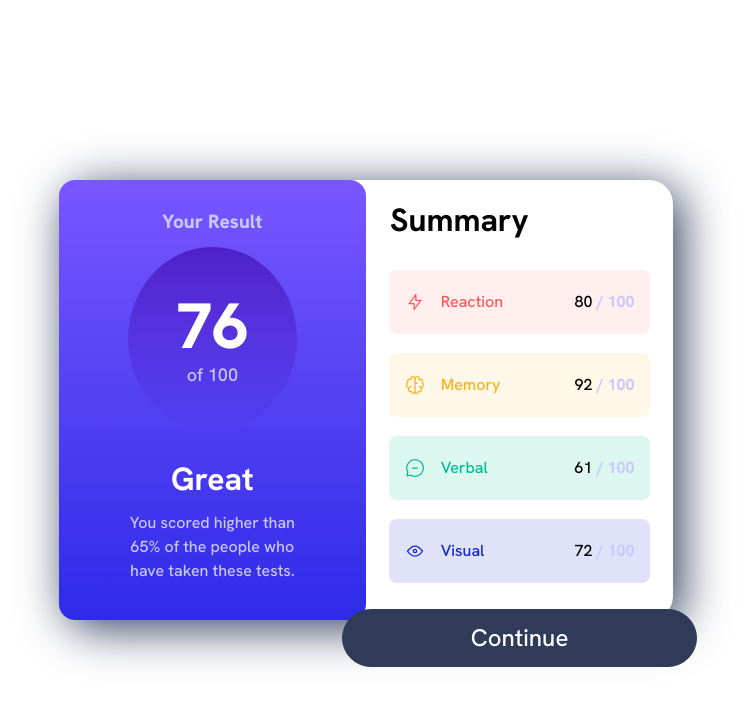
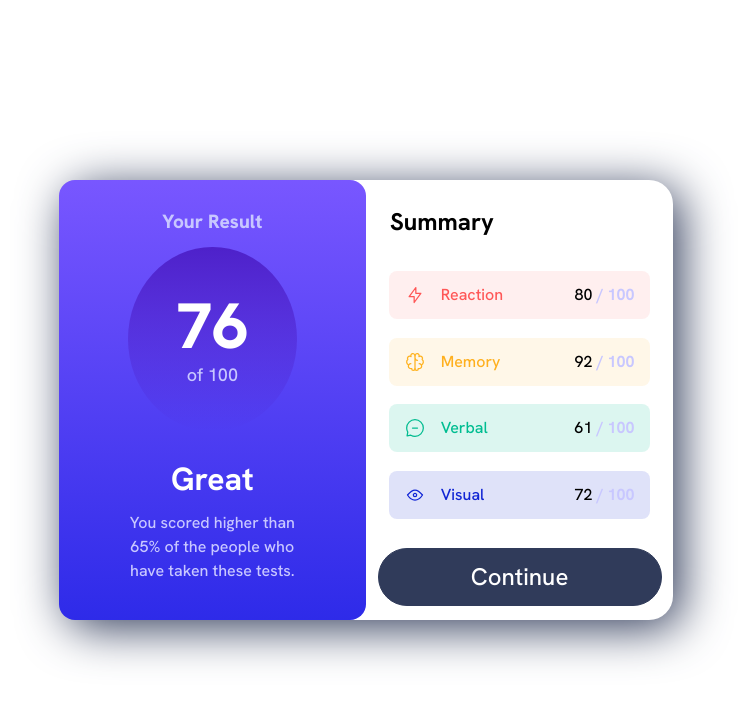
Before and after one commit to ViniCellist/Frontend-Mentor-Results-Sumary-Component, a plain HTML site: page index.html in a window 1536 px wide. Shown: the whole page, without its empty margins (402-1149 px from the left). Drawn offline with Linux system fonts and the light colour scheme.

Commit message:
refactor: style

```diff
--- a/style/media.css
+++ b/style/media.css
@@ -94,24 +94,28 @@
     .container-summary {
         width: 50%;
         height: 100%;
+        justify-content: space-evenly;
 
     }
         .container-summary__title {
             text-align: start;
-            font-size: 2rem;
+            font-size: 1.5rem;
         }
 
         .container-summary__content {
             width: 80%;
+            padding: 0 1rem 0 0;
+            margin: 2%;
         }
 
         .container__summary--flex {
             font-size: 1rem;
+
         }
 
         .content-anchor {
-            padding: 1rem 8rem;
-            margin-top: 1rem;
+            padding: 1rem 30%;
+            margin-bottom: 0.5rem;
             font-size: 1.5rem;
         }
 
```
